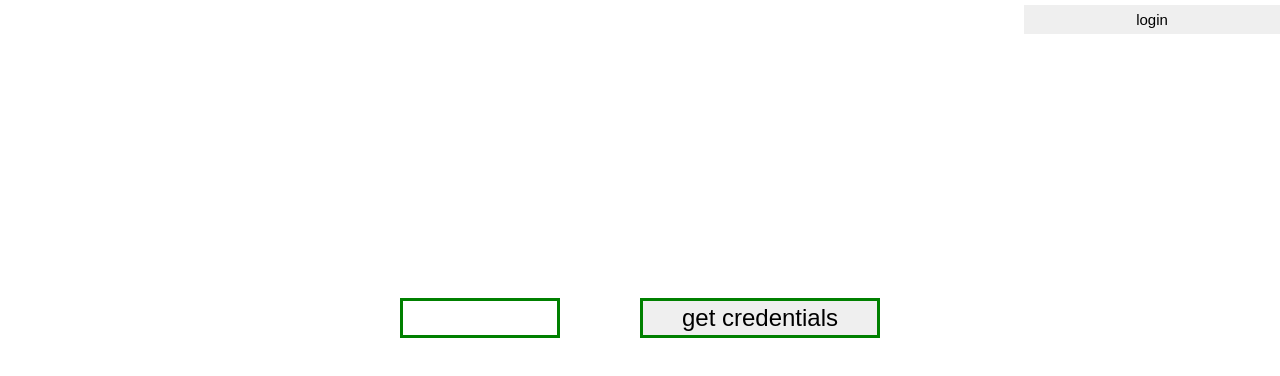
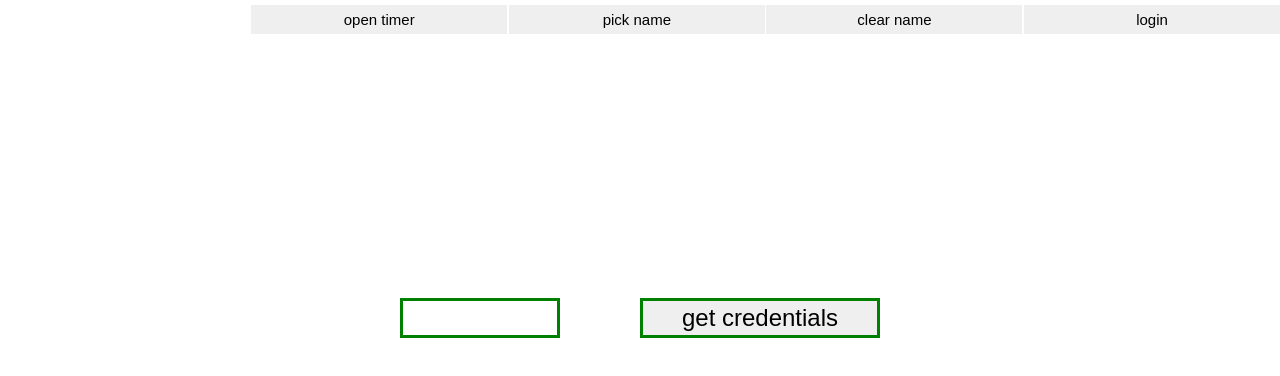
Before and after one commit to dotkalm/timer-and-name-randomizer, a Next.js app: page / in a window 1280 px wide. Shown: the top 376 px of the page. Built offline with nearby package versions, Linux system fonts and the light colour scheme.

Commit message:
bindingElement has any type hmmph

```diff
--- a/components/Header.tsx
+++ b/components/Header.tsx
@@ -1,20 +1,5 @@
 import getNames from '../utils/getNames'
-type BooleanHook = (x: boolean) => void
-type VoidFunction = () => {}
-type HeaderProps = {
-	blurHandler: VoidFunction,
-	clearNameHandler: VoidFunction,
-	focusHandler: VoidFunction,
-	logOut: VoidFunction,
-	loggedIn: boolean,
-	newNameHandler: VoidFunction,
-	paused: boolean,
-	setPaused: BooleanHook,
-	setReset: BooleanHook,
-	setStopped: BooleanHook,
-	stopped: boolean,
-	token: string,
-}
+import { HeaderProps, ArrayOfFunctions } from '../types'
 export default function Header({
 	blurHandler,
 	clearNameHandler,
@@ -29,28 +14,26 @@ export default function Header({
 	stopped,
 	token,
 } : HeaderProps){
-	type EventHandlerMap = {
-		login: undefined,
-		logout: VoidFunction,
-		pause: BooleanHook,
-		run: BooleanHook,
-		reset: BooleanHook,
-		'pick name': VoidFunction,
-		'clear name': VoidFunction,
-		'open timer': BooleanHook,
-		'close timer': BooleanHook,
-	}
-	const eventHandlerMap: EventHandlerMap = {
-		login: undefined,
-		logout: logOut,
-		pause: () => setPaused(!paused),
-		run: () => setPaused(!paused),
-		reset: () => setReset(true),
-		'pick name': () => newNameHandler(),
-		'clear name': () => clearNameHandler(),
-		'open timer': () => setStopped(false),
-		'close timer': () => setStopped(true),
-	}
+	const keysArray = [
+		'clear name',
+		'close timer',
+		'logout',
+		'open timer',
+		'pause',
+		'pick name',
+		'reset',
+		'run',
+	]
+	const eventHandlerArray: ArrayOfFunctions[] = [
+		clearNameHandler,
+		setStopped,
+		setStopped,
+		newNameHandler,
+		logOut,
+		setPaused,
+		setReset,
+		setPaused,
+	]
 	const options = [
 		stopped ? 'open timer' : 'close timer',
 		paused ? 'run' : 'pause',
@@ -66,24 +49,28 @@ export default function Header({
 		return true
 	})
 	const ui = options.filter(filterPerState).map((label: string, index) => {
-		const style = (!loggedIn && label !== 'login') ? {visibility: 'hidden'} : {}
-		if(Object.keys(eventHandlerMap).includes(label)){
+		const className = (): string => {
+			let s = 'header-nav'
+			if(!loggedIn && label !== 'login'){
+				s += ' nav-button-hidden';
+			}
+			return s
+		}
+		const keyIndex: number = keysArray.indexOf(label)
 		return(
 			<button
-					className="header-nav"
+				className={className()}
 				id={label}
 				key={index}
-					onBlur={blurHandler}
-					onClick={eventHandlerMap[label]}
+				onBlur={(): void => blurHandler()}
+				onClick={() => eventHandlerArray[keyIndex]()}
 				onFocus={focusHandler}
 				role='button'
-					style={style}
 				tabIndex={index+1}
-				>{label}</button>
+			>
+				{label}
+			</button>
 		)
-		}else{
-			return(<div key={index}></div>)
-		}
 	})
 	return(
 		<header className={stopped ? 'stopped' : 'nav-header'}>
--- a/components/timer/timer.tsx
+++ b/components/timer/timer.tsx
@@ -1,9 +1,10 @@
 import { useState, useEffect } from 'react'
+import UseInterval from './useInterval'
 import timerFunc from '../../shared/utils/timerFunc'
-import UseInterval from './useInterval'
+import { TimerProps } from '../../types'
 
 const startTime = '00:00:00'
-type TimerProps = { paused: boolean, reset: boolean, stopped: boolean, handleReset: () => void}
+
 export default function Timer({ paused, reset, stopped, handleReset }: TimerProps){
 	const [ timer, setTimer ] = useState(startTime)
 
--- a/pages/index.tsx
+++ b/pages/index.tsx
@@ -1,5 +1,6 @@
 import type { NextPage } from 'next'
 import { useState, useEffect, useRef } from 'react'
+import { VoidFunction } from '../types'
 import Header from '../components/Header'
 import Login from '../components/Login'
 import Timer from '../components/timer/timer'
--- /dev/null
+++ b/types/index.ts
@@ -0,0 +1,26 @@
+export type BooleanHook = (x?: boolean) => void
+export type VoidFunction = () => void
+
+export type ArrayOfFunctions = (VoidFunction) | BooleanHook)
+
+export type HeaderProps = {
+	blurHandler: VoidFunction,
+	clearNameHandler: VoidFunction,
+	focusHandler: VoidFunction,
+	logOut: VoidFunction,
+	loggedIn: boolean,
+	newNameHandler: VoidFunction,
+	paused: boolean,
+	setPaused: BooleanHook,
+	setReset: BooleanHook,
+	setStopped: BooleanHook,
+	stopped: boolean,
+	token: string,
+}
+
+export type TimerProps = {
+	handleReset: VoidFunction,
+	paused: boolean,
+	reset: boolean,
+	stopped: boolean,
+}
```
Lines whose indentation alone changed are shown as unchanged.
